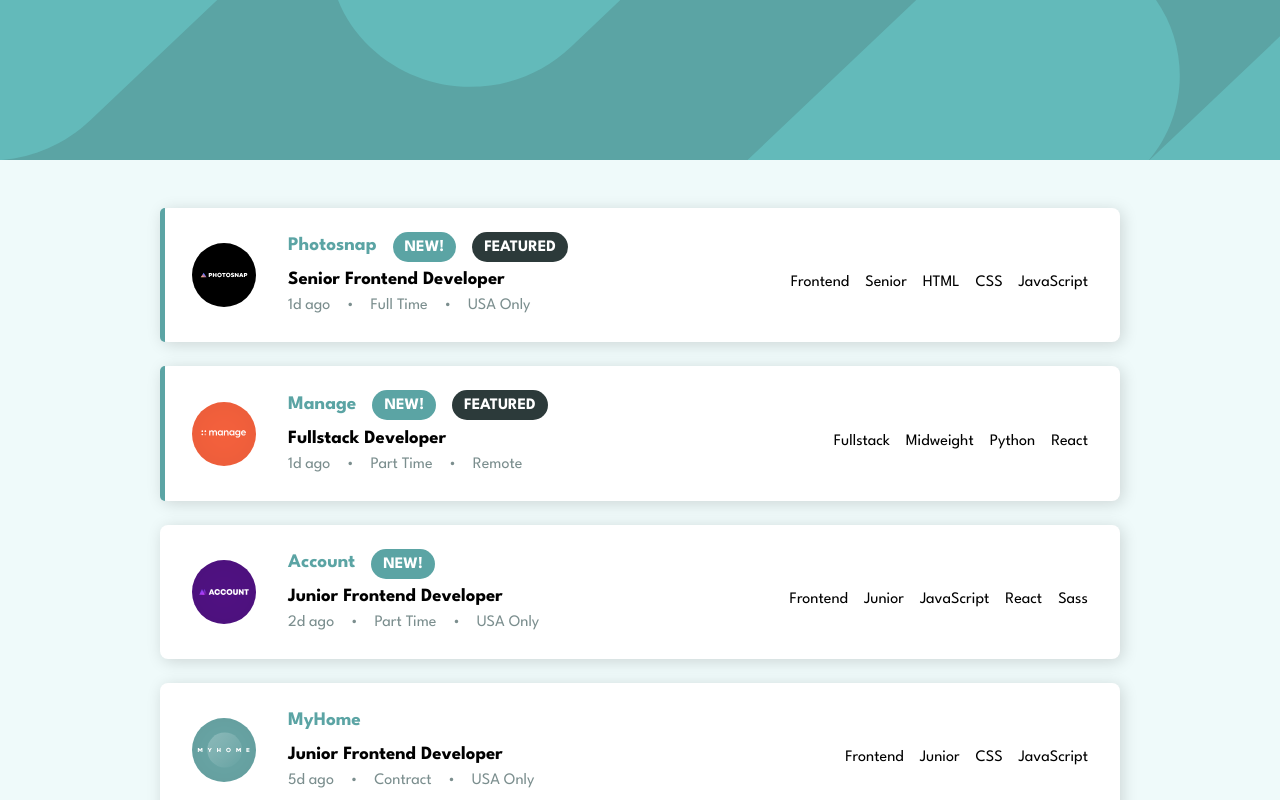
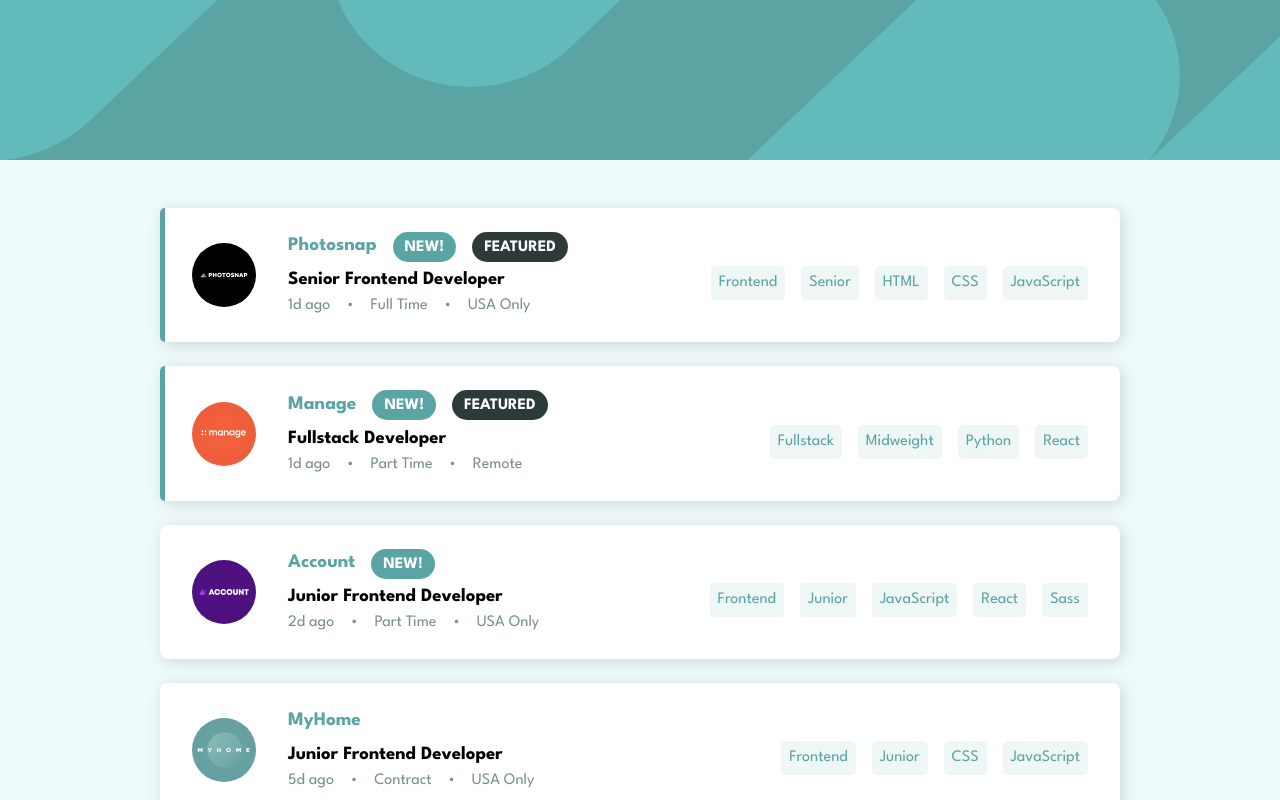
Before and after one commit to MikDra1/job-listings, a React (Vite) app: page / in a window 1280 px wide. Shown: the top 800 px of the page. Built offline with nearby package versions, Linux system fonts and the light colour scheme.

Commit message:
Initial commit

```diff
--- a/src/index.css
+++ b/src/index.css
@@ -157,7 +157,7 @@ h6 {
   padding-top: 1rem;
 }
 
-.job__mustknow li {
+.job__mustknow div {
   background-color: var(--Light-Grayish-Cyan);
   color: var(--Desaturated-Dark-Cyan);
   padding-inline: 0.5rem;
@@ -167,7 +167,7 @@ h6 {
   transition: all 0.3s;
 }
 
-.job__mustknow li:hover {
+.job__mustknow div:hover {
   background-color: var(--Desaturated-Dark-Cyan);
   color: white;
 }
```
